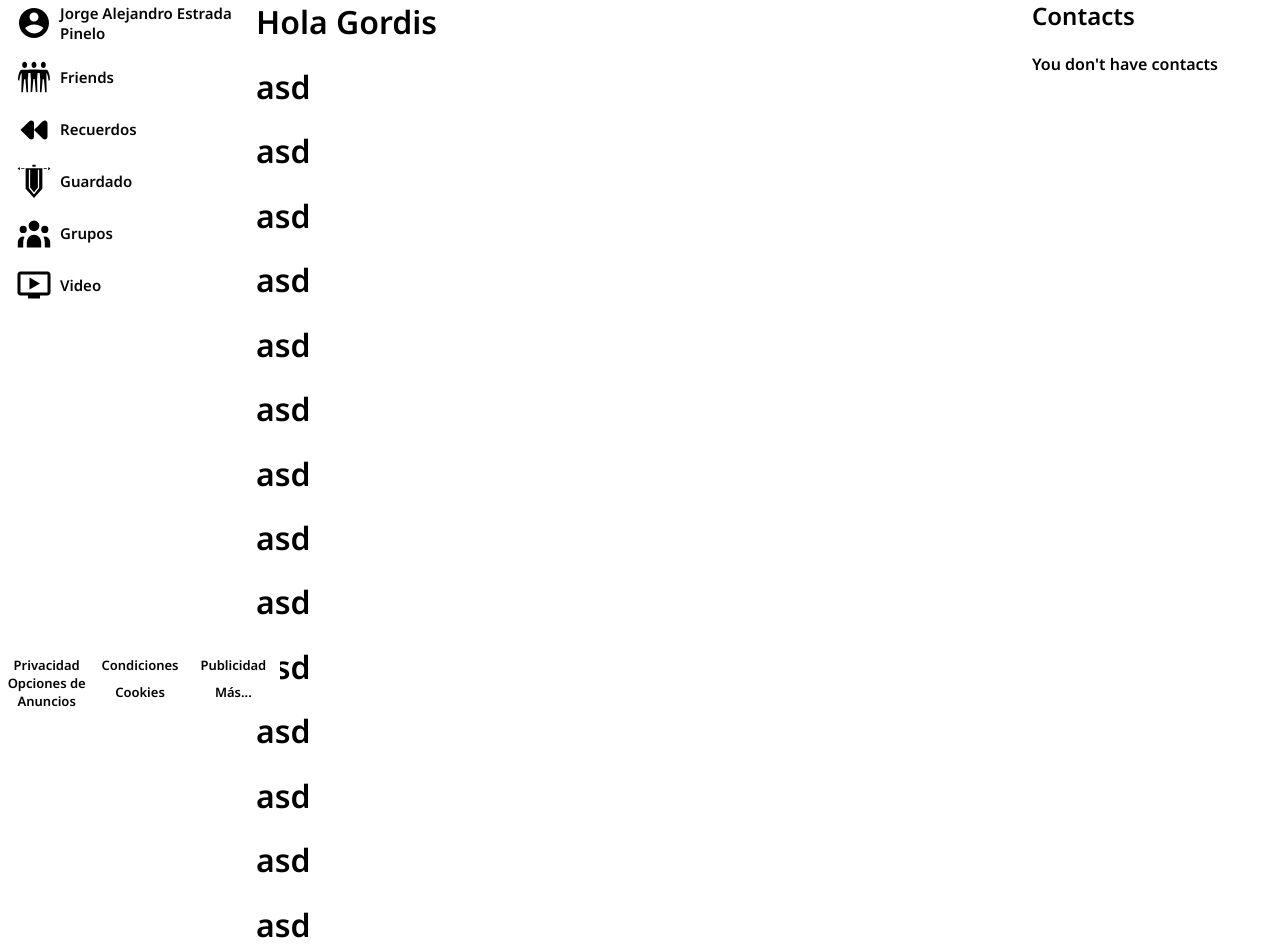
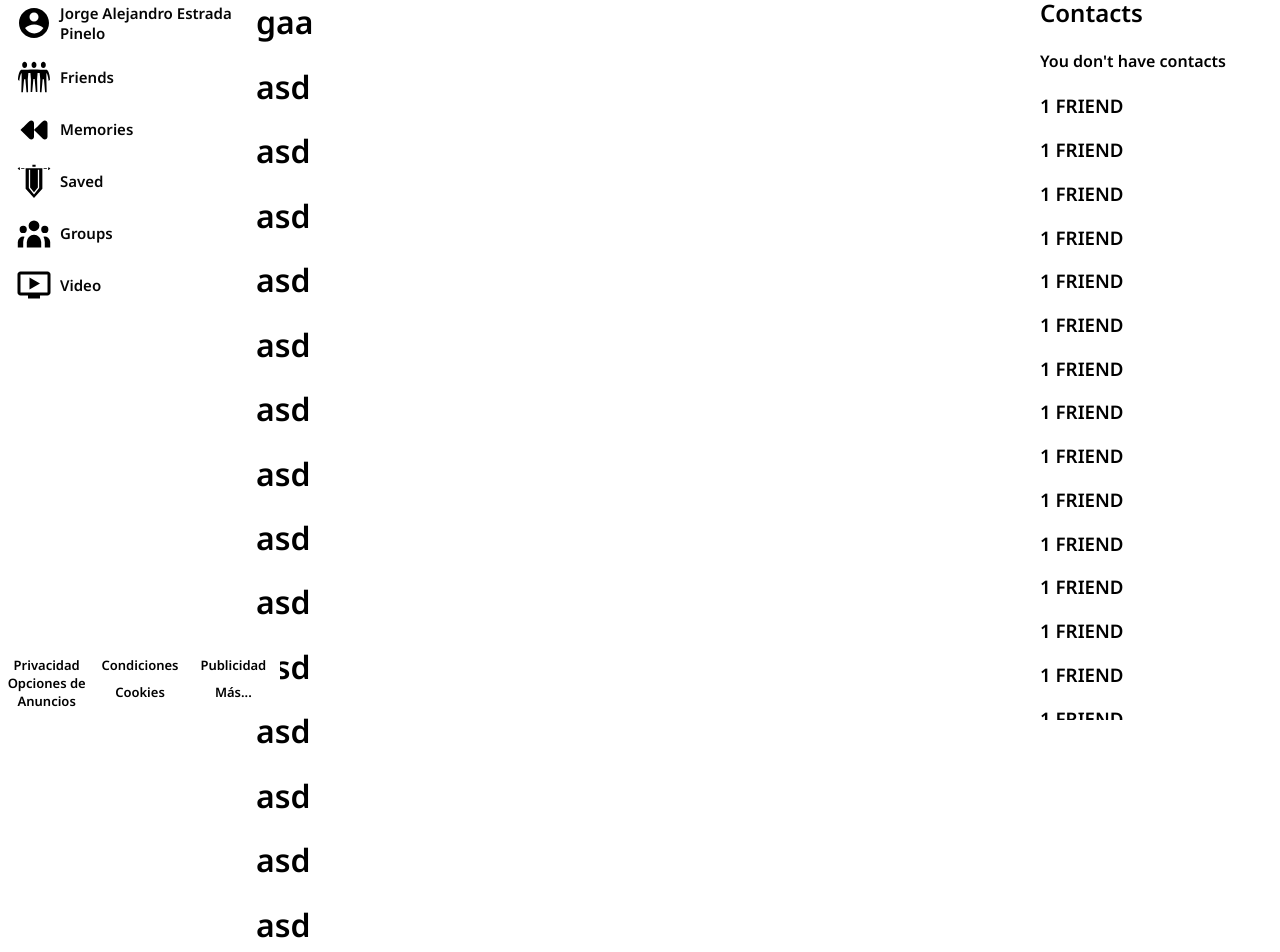
Before and after one commit to IIJorgeEstradaII/Eyebook, a React (Vite) app: page / in a window 1280 px wide. Shown: the part 80-1032 px from the top of the page. Built offline with nearby package versions, Linux system fonts and the light colour scheme.

Commit message:
Added list of contacts interface

```diff
--- a/src/App.tsx
+++ b/src/App.tsx
@@ -1,12 +1,9 @@
 import { Navbar } from "./components/Navbar"
-import { useState } from "react"
 import { SideBar } from "./components/SideBar"
 import "./assets/styles/landing.css"
 import { FriendsBar } from "./components/FriendsBar"
 
 function App() {
-
-  const [gordis, setGordis] = useState("Hola Gordis")
 
   return (
     <>
@@ -22,7 +19,7 @@ function App() {
         </div>
 
         <div className="grid-item2">
-          <h1 className="gordis" onClick={() => { setGordis("Bella") }}>{gordis}</h1>
+          <h1 className="gordis">gaa</h1>
           <h1>asd</h1>
           <h1>asd</h1>
           <h1>asd</h1>
--- a/src/assets/styles/friends-bar.css
+++ b/src/assets/styles/friends-bar.css
@@ -1,4 +1,20 @@
 .friends-bar{
+  top: 56px;
+  overflow-y: hidden;
   position: fixed;
   margin: 0 8px;
+  height: calc(100% - 56px);
+  width: 380.90px;
+  bottom: 0px;
 }
+
+.friend-list{
+  right: 0px;
+  margin: 0 8px;
+
+}
+
+.friends-bar:hover{
+  overflow-y: auto;
+  transition: overflow 1s ease;
+}
--- /dev/null
+++ b/src/assets/styles/modal.css
@@ -0,0 +1,28 @@
+/* Estilo del modal */
+.modal-overlay {
+  display: flex;
+  align-items: center;
+  justify-content: center;
+  position: fixed;
+  right: 0;
+  margin-right: 10px;
+  top: 50px;
+}
+
+.modal-overlay:hover{
+  background-color: brown;
+}
+
+.modal-content {
+  background: rgb(73, 73, 73);
+  padding: 20px;
+  border-radius: 8px;
+  box-shadow: 0 0 10px rgba(0, 0, 0, 0.2);
+}
+
+.close-btn{
+  position: absolute;
+  top: 10px;
+  right: 10px;
+  cursor: pointer;
+}
--- a/src/components/FriendsBar.tsx
+++ b/src/components/FriendsBar.tsx
@@ -2,11 +2,53 @@ import React from 'react'
 import "../assets/styles/friends-bar.css"
 
 export const FriendsBar = () => {
+
+  const handleFriendsListScroll = (e: React.UIEvent<HTMLDivElement>) => {
+    e.stopPropagation();
+    // Tu lógica adicional para el scroll de la lista de amigos, si es necesario
+  };
+
   return (
     <>
-      <div className='friends-bar'>
-        <h2>Contacts</h2>
-        <h4>You don't have contacts</h4>
+      <div className='friends-bar' onScroll={handleFriendsListScroll} >
+        <div className='friend-list'>
+          <h2>Contacts</h2>
+          <h4>You don't have contacts</h4>
+          <h3>1 FRIEND</h3>
+          <h3>1 FRIEND</h3>
+          <h3>1 FRIEND</h3>
+          <h3>1 FRIEND</h3>
+          <h3>1 FRIEND</h3>
+          <h3>1 FRIEND</h3>
+          <h3>1 FRIEND</h3>
+          <h3>1 FRIEND</h3>
+          <h3>1 FRIEND</h3>
+          <h3>1 FRIEND</h3>
+          <h3>1 FRIEND</h3>
+          <h3>1 FRIEND</h3>
+          <h3>1 FRIEND</h3>
+          <h3>1 FRIEND</h3>
+          <h3>1 FRIEND</h3>
+          <h3>1 FRIEND</h3>
+          <h3>1 FRIEND</h3>
+          <h3>1 FRIEND</h3>
+          <h3>1 FRIEND</h3>
+          <h3>1 FRIEND</h3>
+          <h3>1 FRIEND</h3>
+          <h3>1 FRIEND</h3>
+          <h3>1 FRIEND</h3>
+          <h3>1 FRIEND</h3>
+          <h3>1 FRIEND</h3>
+          <h3>1 FRIEND</h3>
+          <h3>1 FRIEND</h3>
+          <h3>1 FRIEND</h3>
+          <h3>1 FRIEND</h3>
+          <h3>7 FRIEND</h3>
+          <h3>1 FRIEND</h3>
+          <h3>1 FRIEND</h3>
+          <h3>1 FRIEND</h3>
+          <p>hello world</p>
+        </div>
       </div>
     </>
   )
--- /dev/null
+++ b/src/components/Modal.tsx
@@ -0,0 +1,27 @@
+import React, { ReactNode } from 'react';
+import "../assets/styles/modal.css";
+
+interface ModalProps {
+  isOpen: boolean;
+  onClose: () => void;
+  children: ReactNode;
+}
+
+const Modal: React.FC<ModalProps> = ({ isOpen, onClose, children }) => {
+  return (
+    <>
+      {isOpen && (
+        <div className="modal-overlay" onClick={onClose}>
+          <div className="modal-content" onClick={(e) => e.stopPropagation()}>
+            <span className="close-btn" onClick={onClose}>
+              &times;
+            </span>
+            {children}
+          </div>
+        </div>
+      )}
+    </>
+  );
+};
+
+export default Modal;
--- a/src/components/Navbar.tsx
+++ b/src/components/Navbar.tsx
@@ -1,13 +1,20 @@
-import React from 'react'
+import { useState} from 'react'
 import "../assets/styles/navbar.css"
 import Icons from "../assets/styles/icons.d"
 import "../assets/styles/icon.css"
+import Modal from './Modal'
 
 export const Navbar: React.FC = () => {
 
-  const handleClick = () => {
-    alert("Un saludo para la Gordis!!")
-  }
+  const [isModalOpen, setModalOpen] = useState(false);
+
+  const handleIconClick = () => {
+    setModalOpen(true);
+  };
+
+  const handleCloseModal = () => {
+    setModalOpen(false);
+  };
 
   return (
     <>
@@ -21,7 +28,7 @@ export const Navbar: React.FC = () => {
 
         <div>
           <ul  className='options'>
-            <li className='icon' onClick={ handleClick}>{ <Icons.Home/> }</li>
+            <li className='icon'>{<Icons.Home />}</li>
             <li className='icon'>{ <Icons.Video/> }</li>
             <li className='icon'>{ <Icons.Store/> }</li>
             <li className='icon'>{ <Icons.Group/> }</li>
@@ -33,7 +40,10 @@ export const Navbar: React.FC = () => {
           <a className='icon ic-sections'>{ <Icons.Menu/> }</a>
           <a className='icon ic-sections'>{ <Icons.Messenger/> }</a>
           <a className='icon ic-sections'>{<Icons.Notification />}</a>
-          <a className='icon ic-sections'>{ <Icons.Account/> }</a>
+              <Modal isOpen={isModalOpen} onClose={handleCloseModal}>
+                Este es el children
+              </Modal>
+          <a className='icon ic-sections' onClick={ isModalOpen == true ? handleCloseModal : handleIconClick}>{<Icons.Account />}</a>
         </div>
       </div>
     </>
--- a/src/components/SideBar.tsx
+++ b/src/components/SideBar.tsx
@@ -1,4 +1,3 @@
-import React from 'react'
 import "../assets/styles/sidebar.css"
 import Icons from '../assets/styles/icons.d'
 export const SideBar = () => {
@@ -16,15 +15,15 @@ export const SideBar = () => {
           </li>
           <li className='sb-li'>
             <div className='ico-sidebar'>{<Icons.Memories />}</div>
-            <span className='sb-span'>Recuerdos</span>
+            <span className='sb-span'>Memories</span>
           </li>
           <li className='sb-li'>
             <div className='ico-sidebar'>{<Icons.Saved />}</div>
-            <span className='sb-span'>Guardado</span>
+            <span className='sb-span'>Saved</span>
           </li>
           <li className='sb-li'>
             <div className='ico-sidebar'>{<Icons.Groups />}</div>
-            <span className='sb-span'>Grupos</span>
+            <span className='sb-span'>Groups</span>
           </li>
           <li className='sb-li'>
             <div className='ico-sidebar'> {<Icons.Videos/>}</div>
```
Also changed, not shown: src/assets/styles/icon.css (line endings or trailing spaces).
